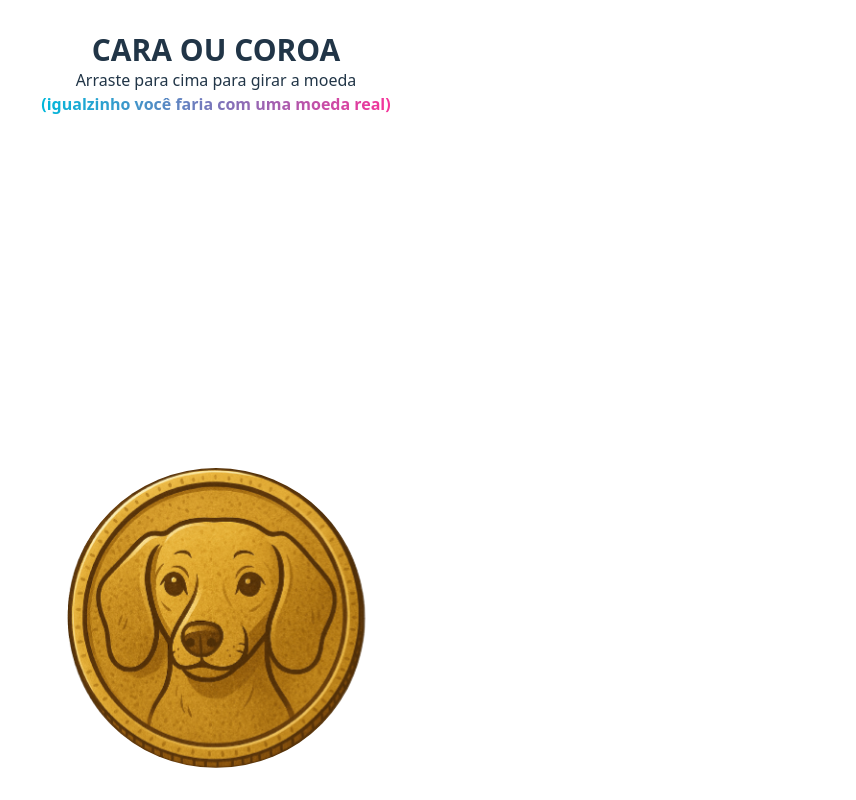
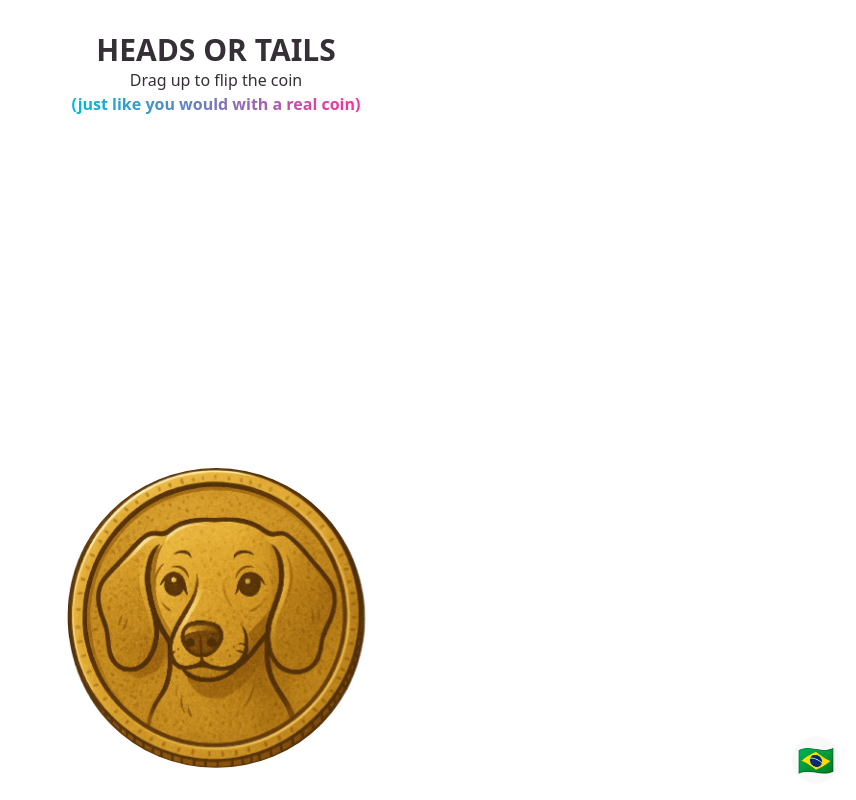
Before and after one commit to pedrorbezerra/coin-flip, a React (Vite) app: page / in a window 1280 px wide. Shown: the whole page, without its empty margins (424-1280 px from the left). Built offline with nearby package versions, Linux system fonts and the light colour scheme.

Commit message:
add i18n and create Coin component

```diff
--- a/src/App.tsx
+++ b/src/App.tsx
@@ -1,14 +1,16 @@
 import clsx from 'clsx';
 import './App.css';
 import { useRef, useState } from 'react';
-import heads from './assets/heads.png';
-import tails from './assets/tails.png';
+
+import { useTranslations } from './hooks/useTranslations';
+import Coin from './components/Coin';
 
 function App() {
   const [flipping, setFlipping] = useState(false);
-  const [currentFace, setCurrentFace] = useState('heads');
+  const [currentFace, setCurrentFace] = useState<'heads' | 'tails'>('heads');
   const [activeAnimation, setActiveAnimation] = useState(false);
   const [result, setResult] = useState<'heads' | 'tails' | null>(null);
+  const { t, currentLang, setCurrentLang } = useTranslations();
 
   const handleFlip = () => {
     setResult(null);
@@ -64,15 +66,26 @@ function App() {
         onTouchStart={handleGesture}
         onTouchEnd={handleEnd}
       >
-        <div className='flex justify-center flex-col items-center'>
-          <h1 className='text-3xl font-extrabold uppercase'>Cara ou Coroa</h1>
+        <div className='flex justify-center flex-col items-center text-[#352f36]'>
+          <h1 className='text-3xl font-extrabold uppercase'>{t('title')}</h1>
           <div className='px-4 text-center font-medium'>
-            Arraste para cima para girar a moeda
+            {t('subtitle')}
             <br />
             <span className='text-transparent font-bold bg-clip-text bg-gradient-to-r from-cyan-500 to bg-pink-500'>
-              (igualzinho você faria com uma moeda real)
+              ({t('disclaimer')})
             </span>
           </div>
+        </div>
+
+        <div className='absolute bottom-4 right-4'>
+          <button
+            onClick={() => setCurrentLang(currentLang === 'en' ? 'ptBr' : 'en')}
+            className='w-12 h-12 !rounded-full flex items-center justify-center'
+          >
+            <span className='text-3xl'>
+              {currentLang === 'en' ? '🇧🇷' : '🇺🇸'}
+            </span>
+          </button>
         </div>
 
         <div className='flex justify-center relative'>
@@ -83,34 +96,11 @@ function App() {
           />
 
           <span className='text-5xl font-extrabold uppercase text-transparent bg-clip-text bg-gradient-to-r from-cyan-500 to bg-pink-500'>
-            {result && (result === 'heads' ? 'Cara!' : 'Coroa!')}
+            {result && (result === 'heads' ? t('heads') : t('tails'))}
           </span>
         </div>
 
-        <div
-          className={clsx('flip-box coin-circle flipping', {
-            paused: !flipping,
-          })}
-        >
-          <div className={clsx('flip-box-inner', { paused: !flipping })}>
-            <div className='flip-box-front'>
-              <img
-                width={300}
-                src={currentFace === 'heads' ? heads : tails}
-                alt=''
-                draggable={false}
-              />
-            </div>
-            <div className='flip-box-back'>
-              <img
-                width={300}
-                src={currentFace === 'heads' ? tails : heads}
-                alt=''
-                draggable={false}
-              />
-            </div>
-          </div>
-        </div>
+        <Coin isFliping={flipping} currentFace={currentFace} />
       </div>
     </>
   );
--- /dev/null
+++ b/src/components/Coin.tsx
@@ -0,0 +1,38 @@
+import clsx from 'clsx';
+import heads from '../assets/heads.png';
+import tails from '../assets/tails.png';
+
+interface CoinProps {
+  isFliping: boolean;
+  currentFace: 'heads' | 'tails';
+}
+const Coin = ({ isFliping, currentFace }: CoinProps) => {
+  return (
+    <div
+      className={clsx('flip-box coin-circle flipping', {
+        paused: !isFliping,
+      })}
+    >
+      <div className={clsx('flip-box-inner', { paused: !isFliping })}>
+        <div className='flip-box-front'>
+          <img
+            width={300}
+            src={currentFace === 'heads' ? heads : tails}
+            alt=''
+            draggable={false}
+          />
+        </div>
+        <div className='flip-box-back'>
+          <img
+            width={300}
+            src={currentFace === 'heads' ? tails : heads}
+            alt=''
+            draggable={false}
+          />
+        </div>
+      </div>
+    </div>
+  );
+};
+
+export default Coin;
--- /dev/null
+++ b/src/hooks/useTranslations.ts
@@ -0,0 +1,26 @@
+import { useState } from 'react';
+import en from '../i18n/en';
+import ptBr from '../i18n/ptBr';
+
+const translations = {
+  en,
+  ptBr,
+} as const;
+
+type Translations = typeof translations;
+type Language = keyof Translations;
+type TranslationKey = keyof typeof en;
+
+export const useTranslations = () => {
+  const [currentLang, setCurrentLang] = useState<Language>('en');
+
+  const t = (key: TranslationKey): string => {
+    return translations[currentLang][key] || key;
+  };
+
+  return {
+    t,
+    currentLang,
+    setCurrentLang,
+  };
+};
--- /dev/null
+++ b/src/i18n/en.ts
@@ -0,0 +1,9 @@
+const en = {
+  title: 'Heads or Tails',
+  subtitle: 'Drag up to flip the coin',
+  disclaimer: 'just like you would with a real coin',
+  tails: 'Tails!',
+  heads: 'Heads!',
+};
+
+export default en;
--- /dev/null
+++ b/src/i18n/ptBr.ts
@@ -0,0 +1,9 @@
+const ptBr = {
+  title: 'Cara ou Coroa',
+  subtitle: 'Arraste para cima para girar a moeda',
+  disclaimer: 'igualzinho você faria com uma moeda real',
+  tails: 'Coroa!',
+  heads: 'Cara!',
+};
+
+export default ptBr;
```
Also changed, not shown: src/translate.ts (added).
